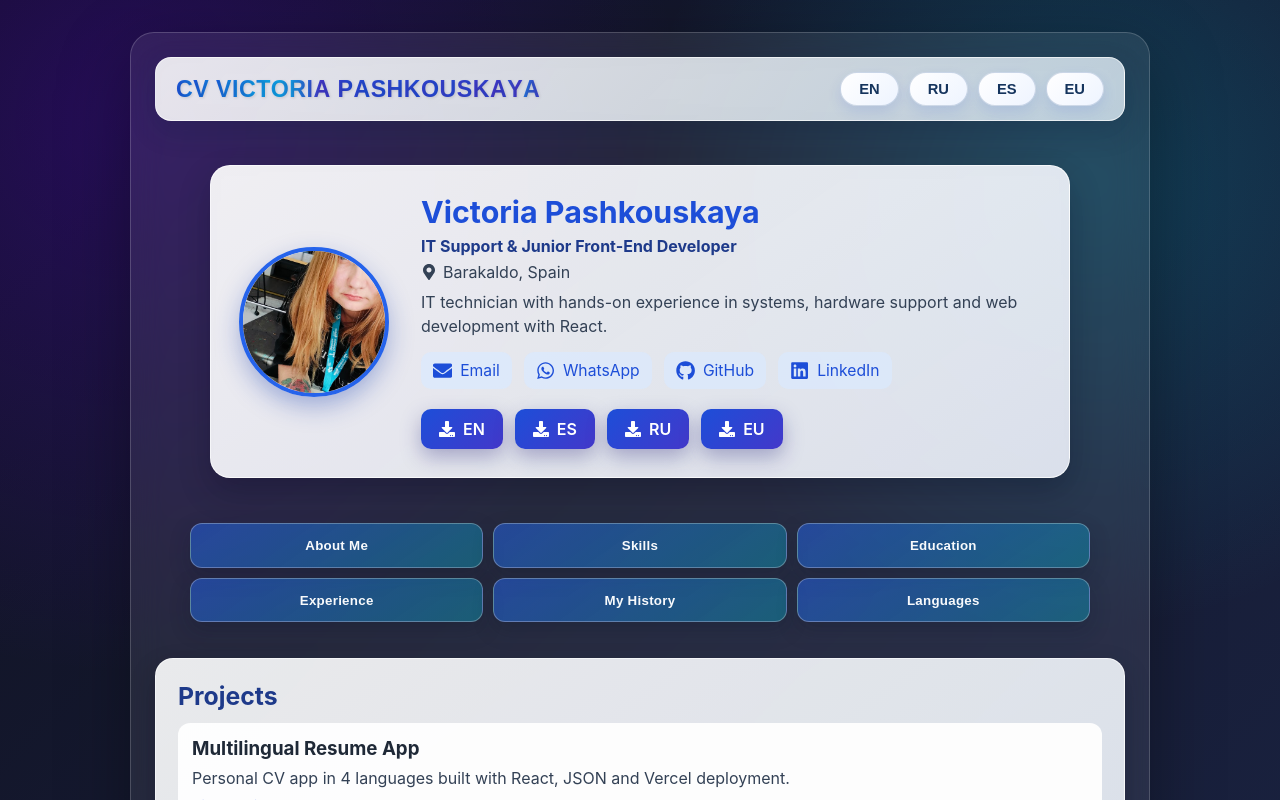
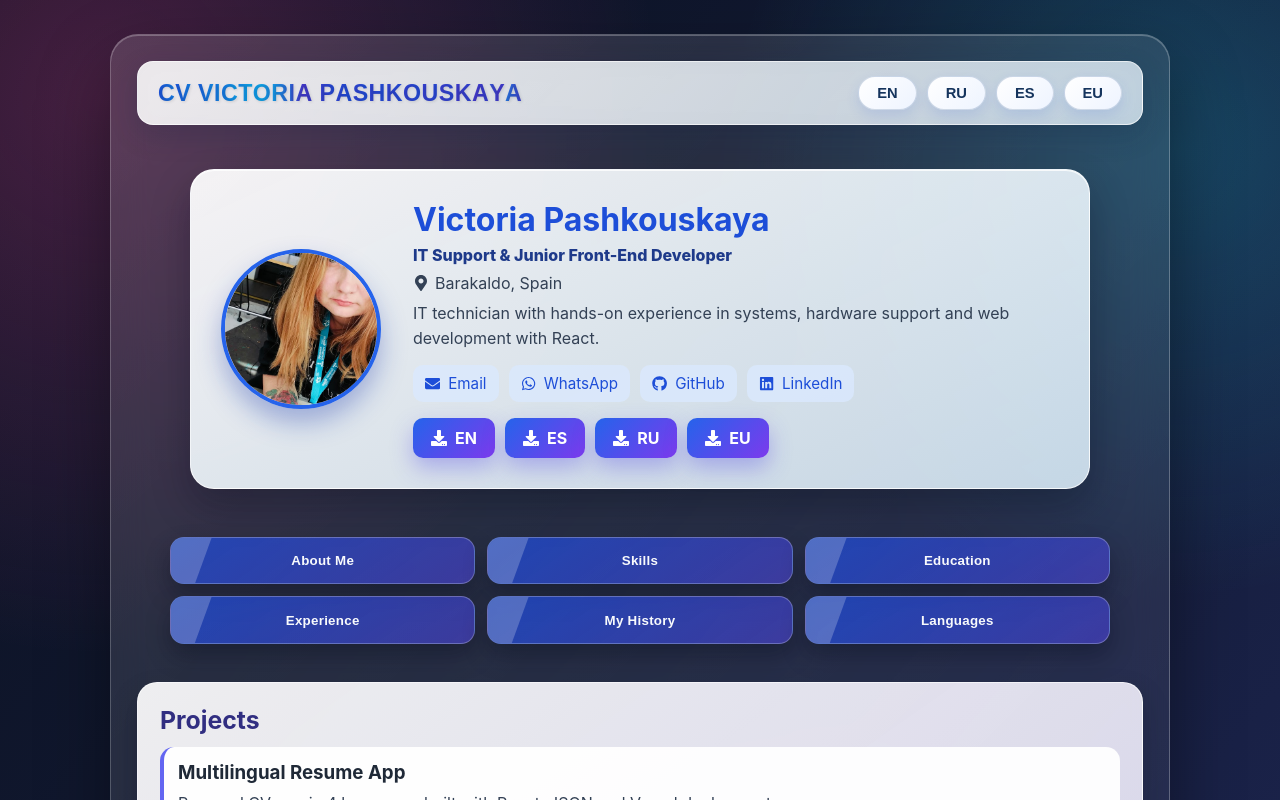
Before and after one commit to VictoriaPashkouskaya/React-multilingual-resume, a React (Create React App) app: page / in a window 1280 px wide. Both pictures are taken after a click on the button "English". Shown: the top 800 px of the page. Built offline with nearby package versions, Linux system fonts and the light colour scheme.

Commit message:
Elevate visual style with vibrant premium interface polish

```diff
--- a/src/App.js
+++ b/src/App.js
@@ -9,22 +9,25 @@ import InteractiveMenu from './components/InteractiveMenu';
 
 const ResumeBackground = styled.div`
   min-height: 100vh;
-  padding: 32px 18px 72px;
+  padding: 34px 18px 80px;
   background:
-    radial-gradient(circle at 10% 10%, rgba(98, 0, 238, 0.26), transparent 35%),
-    radial-gradient(circle at 85% 15%, rgba(0, 188, 212, 0.22), transparent 30%),
-    linear-gradient(135deg, #0f1020 0%, #161b33 50%, #1a2342 100%);
+    radial-gradient(circle at 8% 8%, rgba(236, 72, 153, 0.26), transparent 34%),
+    radial-gradient(circle at 92% 12%, rgba(34, 211, 238, 0.22), transparent 28%),
+    radial-gradient(circle at 50% 100%, rgba(56, 189, 248, 0.16), transparent 40%),
+    linear-gradient(130deg, #0b1020 0%, #121a33 46%, #1d2551 100%);
 `;
 
 const AppWrapper = styled.div`
-  max-width: 1020px;
+  max-width: 1060px;
   margin: 0 auto;
-  padding: 24px;
-  border-radius: 24px;
-  background: rgba(255, 255, 255, 0.08);
-  border: 1px solid rgba(255, 255, 255, 0.18);
-  box-shadow: 0 24px 70px rgba(0, 0, 0, 0.35);
-  backdrop-filter: blur(16px);
+  padding: 26px;
+  border-radius: 28px;
+  background: linear-gradient(135deg, rgba(255, 255, 255, 0.13), rgba(255, 255, 255, 0.05));
+  border: 1px solid rgba(255, 255, 255, 0.24);
+  box-shadow:
+    0 30px 70px rgba(0, 0, 0, 0.4),
+    inset 0 1px 0 rgba(255, 255, 255, 0.25);
+  backdrop-filter: blur(18px);
 `;
 
 const Resume = () => (
--- a/src/components/Projects.js
+++ b/src/components/Projects.js
@@ -5,38 +5,36 @@ import styled from 'styled-components';
 const ProjectsWrapper = styled.section`
   margin-top: 18px;
   padding: 22px;
-  border-radius: 18px;
-  border: 1px solid rgba(255, 255, 255, 0.7);
-  background: linear-gradient(145deg, rgba(255, 255, 255, 0.9), rgba(239, 246, 255, 0.88));
-  box-shadow: 0 12px 28px rgba(2, 6, 23, 0.2);
+  border-radius: 20px;
+  border: 1px solid rgba(255, 255, 255, 0.72);
+  background: linear-gradient(145deg, rgba(255, 255, 255, 0.92), rgba(237, 233, 254, 0.88));
+  box-shadow: 0 14px 28px rgba(2, 6, 23, 0.22);
 
   h2 {
     margin: 0 0 12px;
     font-size: 1.55rem;
-    color: #1e3a8a;
+    color: #312e81;
   }
 `;
 
 const ProjectCard = styled.article`
-  background: rgba(255, 255, 255, 0.94);
-  border-radius: 12px;
+  background: rgba(255, 255, 255, 0.95);
+  border-radius: 14px;
+  border-left: 4px solid #6366f1;
   padding: 14px;
   margin-bottom: 12px;
 
-  h3 {
-    margin: 0 0 6px;
-    color: #1f2937;
+  h3 { margin: 0 0 6px; color: #1f2937; }
+  p { margin: 0.4rem 0; color: #334155; line-height: 1.5; }
+
+  a {
+    color: #3730a3;
+    font-weight: 700;
+    text-decoration: none;
   }
 
-  p {
-    margin: 0.4rem 0;
-    color: #334155;
-    line-height: 1.5;
-  }
-
-  a {
-    color: #1d4ed8;
-    font-weight: 600;
+  a:hover {
+    text-decoration: underline;
   }
 `;
 
--- a/src/styled/Contacts.css
+++ b/src/styled/Contacts.css
@@ -9,13 +9,14 @@
   display: flex;
   align-items: center;
   gap: 32px;
-  background: linear-gradient(145deg, rgba(255, 255, 255, 0.92), rgba(241, 245, 255, 0.88));
-  backdrop-filter: blur(8px);
+  background: linear-gradient(155deg, rgba(255, 255, 255, 0.94), rgba(224, 242, 254, 0.86));
   border: 1px solid rgba(255, 255, 255, 0.75);
-  padding: 28px;
-  border-radius: 20px;
-  box-shadow: 0 14px 32px rgba(2, 6, 23, 0.24);
-  max-width: 860px;
+  padding: 30px;
+  border-radius: 24px;
+  box-shadow:
+    0 18px 38px rgba(2, 6, 23, 0.28),
+    inset 0 1px 0 rgba(255, 255, 255, 0.8);
+  max-width: 900px;
   width: 100%;
 }
 
@@ -28,131 +29,68 @@
 }
 
 .profile-image {
-  width: 150px;
-  height: 150px;
+  width: 160px;
+  height: 160px;
   object-fit: cover;
   border-radius: 50%;
   border: 4px solid #2563eb;
-  box-shadow: 0 10px 24px rgba(30, 64, 175, 0.35);
+  box-shadow: 0 14px 26px rgba(30, 64, 175, 0.35);
 }
 
-@media (max-width: 768px) {
-  .profile-image {
-    width: 120px;
-    height: 120px;
-  }
-}
-
-.info-wrapper {
-  display: flex;
-  flex-direction: column;
-  justify-content: center;
-  flex: 1;
-  text-align: left;
-}
-
-@media (max-width: 768px) {
-  .info-wrapper {
-    text-align: center;
-    align-items: center;
-  }
-}
+.info-wrapper { display: flex; flex-direction: column; flex: 1; text-align: left; }
+@media (max-width: 768px) {.info-wrapper { text-align: center; align-items: center; }}
 
 .title {
   color: #1d4ed8;
-  font-size: 1.9rem;
-  margin: 0 0 6px 0;
+  font-size: 2rem;
+  margin: 0 0 6px;
 }
 
-.contact-role {
-  margin: 0;
-  color: #1e3a8a;
-  font-weight: 700;
-}
-
-.contact-location {
-  margin: 6px 0 8px;
-  color: #334155;
-  display: flex;
-  align-items: center;
-  gap: 6px;
-}
-
-.contact-summary {
-  margin: 0 0 14px;
-  color: #334155;
-  line-height: 1.5;
-}
+.contact-role { margin: 0; color: #1e3a8a; font-weight: 800; }
+.contact-location { margin: 8px 0; color: #334155; display: flex; align-items: center; gap: 6px; }
+.contact-summary { margin: 0 0 14px; color: #334155; line-height: 1.55; }
 
 .contact-icons {
   display: flex;
   flex-wrap: wrap;
-  gap: 12px;
-  margin-bottom: 20px;
-  justify-content: flex-start;
+  gap: 10px;
+  margin-bottom: 16px;
 }
 
 .contact-icons a {
   display: flex;
   align-items: center;
   gap: 8px;
-  font-size: 0.98rem;
+  font-size: 0.95rem;
   color: #1d4ed8;
   text-decoration: none;
   padding: 9px 12px;
   border-radius: 10px;
   transition: all 0.2s;
-  background: rgba(219, 234, 254, 0.75);
+  background: rgba(219, 234, 254, 0.82);
 }
 
 .contact-icons a:hover {
-  color: #12357c;
+  transform: translateY(-2px);
   background: rgba(191, 219, 254, 0.95);
-  transform: translateY(-2px);
 }
 
-.contact-icons svg {
-  font-size: 1.2rem;
-}
-
-@media (max-width: 768px) {
-  .contact-icons {
-    justify-content: center;
-  }
-}
-
-.download-buttons {
-  display: flex;
-  flex-wrap: wrap;
-  gap: 12px;
-  justify-content: flex-start;
-}
-
-@media (max-width: 768px) {
-  .download-buttons {
-    justify-content: center;
-  }
-}
+.download-buttons { display: flex; flex-wrap: wrap; gap: 10px; }
 
 .download-buttons a {
   display: flex;
   align-items: center;
   gap: 8px;
   padding: 10px 18px;
-  background: linear-gradient(135deg, #1d4ed8, #4338ca);
+  background: linear-gradient(135deg, #2563eb, #7c3aed);
   color: #fff;
   border-radius: 10px;
-  font-weight: 600;
+  font-weight: 700;
   text-decoration: none;
   transition: all 0.2s;
-  box-shadow: 0 8px 20px rgba(49, 46, 129, 0.35);
+  box-shadow: 0 10px 22px rgba(79, 70, 229, 0.35);
 }
 
 .download-buttons a:hover {
-  transform: translateY(-2px);
-  box-shadow: 0 12px 24px rgba(49, 46, 129, 0.45);
+  transform: translateY(-2px) scale(1.01);
 }
-
-.download-buttons svg {
-  font-size: 1rem;
-}
--- a/src/styled/Header.css
+++ b/src/styled/Header.css
@@ -7,19 +7,18 @@
 
 .header-card {
   width: 100%;
-  max-width: 860px;
-  background: linear-gradient(145deg, rgba(255, 255, 255, 0.94), rgba(241, 245, 255, 0.9));
-  border-radius: 16px;
-  box-shadow: 0 12px 30px rgba(2, 6, 23, 0.18);
+  max-width: 900px;
+  background: linear-gradient(145deg, rgba(255, 255, 255, 0.95), rgba(219, 234, 254, 0.9));
+  border-radius: 18px;
+  border: 1px solid rgba(255, 255, 255, 0.72);
+  box-shadow: 0 14px 30px rgba(2, 6, 23, 0.2);
 }
 
-.header-card .card-body {
-  padding: 1.4rem;
-}
+.header-card .card-body { padding: 1.4rem; }
 
 .section-title {
   margin: 0 0 8px;
-  font-size: 1.6rem;
+  font-size: 1.62rem;
   color: #1e3a8a;
 }
 
@@ -37,10 +36,10 @@
 }
 
 .highlight-chip {
-  padding: 7px 10px;
+  padding: 7px 12px;
   border-radius: 999px;
-  font-size: 0.85rem;
+  font-size: 0.84rem;
   font-weight: 700;
-  color: #1e40af;
-  background: rgba(191, 219, 254, 0.7);
+  color: #312e81;
+  background: linear-gradient(120deg, rgba(191, 219, 254, 0.88), rgba(224, 231, 255, 0.92));
 }
--- a/src/styled/InteractiveMenuStyles.css
+++ b/src/styled/InteractiveMenuStyles.css
@@ -1,23 +1,23 @@
 @keyframes fadeIn {
-  from { opacity: 0; transform: translateY(5px); }
+  from { opacity: 0; transform: translateY(8px); }
   to { opacity: 1; transform: translateY(0); }
 }
 
-@keyframes glow {
-  0%, 100% { box-shadow: 0 0 12px rgba(59, 130, 246, 0.25); }
-  50% { box-shadow: 0 0 24px rgba(14, 165, 233, 0.42); }
+@keyframes activePulse {
+  0%, 100% { box-shadow: 0 0 0 rgba(56, 189, 248, 0); }
+  50% { box-shadow: 0 0 22px rgba(56, 189, 248, 0.5); }
 }
 
 .menu-wrapper {
-  max-width: 900px;
-  margin: 1.2rem auto;
+  max-width: 940px;
+  margin: 1.4rem auto;
   font-family: 'Montserrat', sans-serif;
 }
 
 .tab-buttons {
   display: grid;
   grid-template-columns: repeat(3, minmax(0, 1fr));
-  gap: 10px;
+  gap: 12px;
   margin-bottom: 1rem;
 }
 
@@ -28,20 +28,38 @@
 }
 
 .tab-buttons button {
-  padding: 0.86rem;
-  font-weight: 700;
+  position: relative;
+  overflow: hidden;
+  padding: 0.95rem;
+  font-weight: 800;
   letter-spacing: 0.02em;
   cursor: pointer;
-  border: 1px solid rgba(255, 255, 255, 0.28);
-  border-radius: 12px;
+  border: 1px solid rgba(255, 255, 255, 0.26);
+  border-radius: 14px;
   color: #f8fafc;
-  background: linear-gradient(145deg, rgba(37, 99, 235, 0.52), rgba(6, 182, 212, 0.36));
-  box-shadow: 0 8px 20px rgba(15, 23, 42, 0.25);
-  transition: all 0.2s ease;
+  background: linear-gradient(145deg, rgba(29, 78, 216, 0.75), rgba(79, 70, 229, 0.55));
+  box-shadow: 0 12px 24px rgba(2, 6, 23, 0.32);
+  transition: transform 0.22s ease, box-shadow 0.22s ease;
+}
+
+.tab-buttons button::after {
+  content: '';
+  position: absolute;
+  inset: -60% auto auto -30%;
+  width: 40%;
+  height: 200%;
+  background: rgba(255, 255, 255, 0.22);
+  transform: rotate(20deg);
+  transition: left 0.35s ease;
 }
 
 .tab-buttons button:hover {
   transform: translateY(-2px);
+  box-shadow: 0 16px 28px rgba(2, 6, 23, 0.4);
+}
+
+.tab-buttons button:hover::after {
+  left: 110%;
 }
 
 .icon-menu {
@@ -53,17 +71,17 @@
 }
 
 .icon-menu button {
-  background: linear-gradient(145deg, rgba(255, 255, 255, 0.92), rgba(226, 232, 240, 0.86));
-  border-radius: 12px;
-  border: none;
+  border-radius: 14px;
+  border: 1px solid rgba(255, 255, 255, 0.35);
   width: 96px;
-  height: 56px;
+  height: 58px;
   cursor: pointer;
   display: flex;
   align-items: center;
   justify-content: center;
-  transition: all 0.2s ease;
-  box-shadow: 0 8px 20px rgba(2, 6, 23, 0.2);
+  background: linear-gradient(145deg, rgba(255, 255, 255, 0.96), rgba(219, 234, 254, 0.88));
+  transition: transform 0.2s ease;
+  box-shadow: 0 10px 20px rgba(2, 6, 23, 0.25);
 }
 
 .icon-menu button svg {
@@ -72,17 +90,17 @@
 }
 
 .icon-menu button:hover {
-  transform: translateY(-2px);
+  transform: translateY(-2px) scale(1.03);
 }
 
 .icon-menu button.active {
-  background: linear-gradient(145deg, #dbeafe, #e0e7ff);
-  animation: glow 1.5s infinite alternate;
+  background: linear-gradient(145deg, #bfdbfe, #c7d2fe);
+  animation: activePulse 1.7s infinite;
 }
 
 .section-wrapper {
   overflow: hidden;
-  transition: all 0.3s ease;
+  transition: all 0.35s ease;
   opacity: 0;
   max-height: 0;
 }
@@ -91,5 +109,5 @@
   animation: fadeIn 0.35s ease;
   opacity: 1;
   max-height: 2000px;
-  padding: 0.4rem 0;
+  padding: 0.45rem 0;
 }
```
